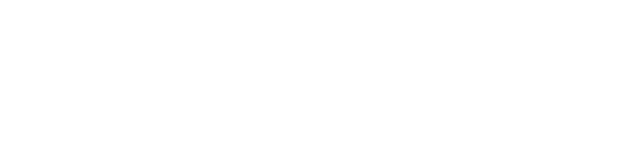
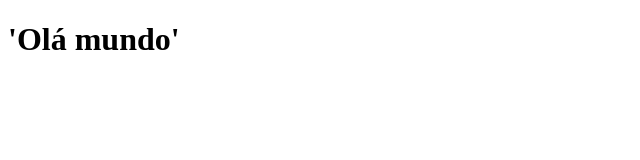
Before and after one commit to GuilhermeCassFerreira/git-e-github, a plain HTML site: page index.html in a window 1280 px wide. Shown: the whole page, without its empty margins (0-640 px from the left). Drawn offline with Linux system fonts and the light colour scheme.

```diff
--- a/index.html
+++ b/index.html
@@ -7,6 +7,6 @@
     <title>Document</title>
 </head>
 <body>
-
+    <h1>'Olá mundo'</h1>
 </body>
 </html>
```
Also changed, not shown: 1 other file.
